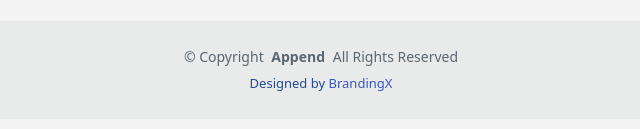
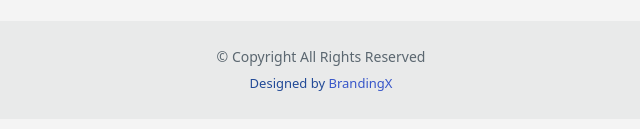
Before and after one commit to harshtejani15/portfolio, a plain HTML site: page index.html in a window 1280 px wide. Shown: the part 8657-8786 px from the top of the page, 319-959 px from the left. Drawn offline with nearby package versions, Linux system fonts and the light colour scheme.

Commit message:
Update index.html

```diff
--- a/index.html
+++ b/index.html
@@ -881,7 +881,6 @@
 	<div class="container footer-bottom text-center mt-4">
 		<p>©
 			<span>Copyright</span>
-			<strong class="px-1">Append</strong>
 			<span>All Rights Reserved</span>
 		</p>
 		<div class="credits">
```
